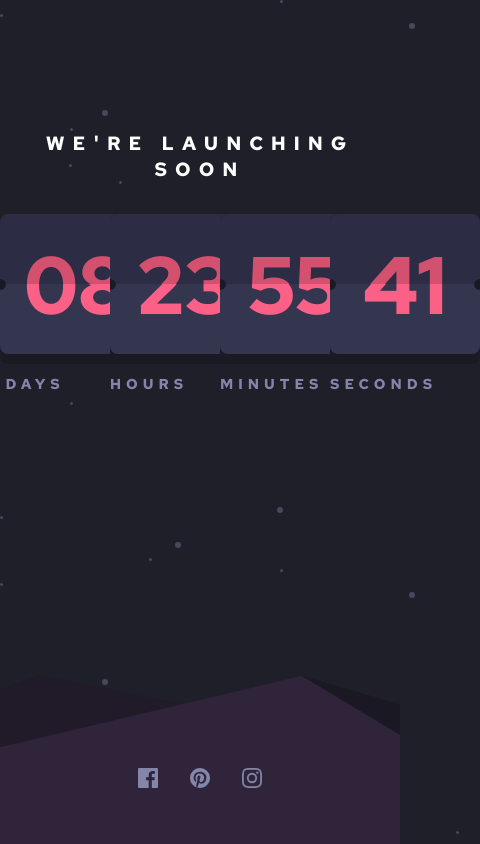
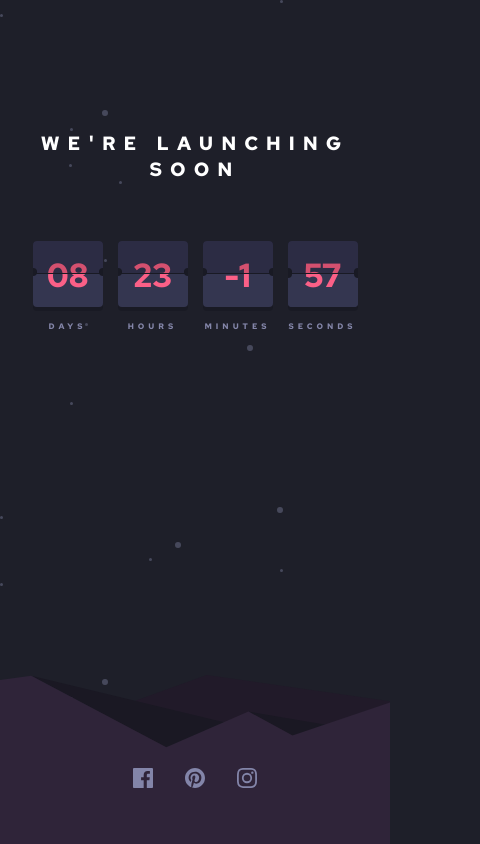
Before and after one commit to Shirajuki/launch-countdown-timer-main, a plain HTML site: page index.html in a window 390 px wide. Shown: the whole page, 480 px wide, since content can reach past the window. Drawn offline with Linux system fonts and the light colour scheme.

Commit message:
feat: countdown implemented

```diff
--- a/index.html
+++ b/index.html
@@ -8,6 +8,7 @@
 		<link rel="preconnect" href="https://fonts.gstatic.com">
 		<link href="https://fonts.googleapis.com/css2?family=Red+Hat+Text:wght@700&display=swap" rel="stylesheet">
 		<link rel="stylesheet" href="style.css">
+		<script src="main.js"></script>
 	</head>
 	<body>
 		<main>
--- /dev/null
+++ b/main.js
@@ -0,0 +1,116 @@
+class Timer {
+  constructor(date, launch) {
+    let diffSeconds = Math.floor((launch.getTime() - date.getTime()) / 1000);
+    this.days = Math.floor(diffSeconds / (3600 * 24));
+    diffSeconds = diffSeconds % (3600 * 24);
+    this.hours = Math.floor(diffSeconds / 3600);
+    this.minutes = Math.floor((diffSeconds % 3600) / 60);
+    this.seconds = Math.floor((diffSeconds % 3600) % 60);
+    this.launched =
+      this.days == 0 &&
+      this.hours == 0 &&
+      this.minutes == 0 &&
+      this.seconds == 0;
+  }
+  countDown() {
+    if (
+      this.days == 0 &&
+      this.hours == 0 &&
+      this.minutes == 0 &&
+      this.seconds == 0
+    ) {
+      this.launched = true;
+    } else if (!this.launched) {
+      this.seconds--;
+      if (
+        this.seconds <= 0 &&
+        (this.minutes > 0 || this.hours > 0 || this.days > 0)
+      ) {
+        this.seconds = 59;
+        this.minutes--;
+        if (this.minutes <= 0 && (this.hours > 0 || this.days > 0)) {
+          if (this.hours) this.minutes = 59;
+          this.hours--;
+          if (this.hours <= 0 && this.days > 0) {
+            this.hours = 23;
+            this.days--;
+          }
+        }
+      }
+    }
+  }
+  getCountDown() {
+    return [this.days, this.hours, this.minutes, this.seconds];
+  }
+  getLaunched() {
+    return this.launched;
+  }
+}
+
+// Init global values
+const date = new Date();
+let launch = new Date();
+launch.setTime(launch.getTime() + 3600 * 24 * 9 * 1000); // initial countdown timer
+console.log(launch);
+// Localstorage for saving countdown timer
+if (localStorage.getItem("countdown")) {
+  launch = new Date(localStorage.getItem("countdown").toString());
+  console.log(launch);
+} else {
+  console.log(launch);
+  localStorage.setItem("countdown", launch.toString());
+}
+const timer = new Timer(date, launch);
+
+// Begin looping onload
+let cards;
+window.addEventListener("load", () => {
+  cards = document.getElementsByClassName("card");
+  const time = timer.getCountDown();
+  for (let i = 0; i < cards.length; i++) {
+    const card = cards[i];
+    const text = ("" + time[i]).length == 1 ? "0" + time[i] : time[i];
+    card.children[0].firstChild.innerText = text;
+    card.children[1].firstChild.innerText = text;
+  }
+  //requestAnimationFrame(loop);
+  loop();
+  setInterval(() => loop(), 2000);
+});
+const pastTime = timer.getCountDown();
+const loop = () => {
+  timer.countDown();
+  for (let i = 0; i < cards.length; i++) {
+    const card = cards[i];
+    const time = timer.getCountDown();
+    // Remove animated cards
+    if (card.children.length == 4) {
+      card.removeChild(card.firstChild);
+      card.removeChild(card.lastChild);
+    }
+    const top = card.children[0].firstChild;
+    const bottom = card.children[1].firstChild;
+    const text = [
+      ("" + pastTime[i]).length == 1 ? "0" + pastTime[i] : pastTime[i],
+      ("" + time[i]).length == 1 ? "0" + time[i] : time[i],
+    ];
+    // Animate the card
+    if (pastTime[i] != time[i]) {
+      pastTime[i] = time[i];
+      const copyTop = document.createElement("div");
+      copyTop.className = "top animate";
+      copyTop.innerHTML = `<h1>${text[0]}</h1>`;
+      card.prepend(copyTop);
+      const copyBottom = document.createElement("div");
+      copyBottom.className = "bottom animate";
+      copyBottom.innerHTML = `<h1>${text[1]}</h1>`;
+      card.appendChild(copyBottom);
+    }
+    top.innerText = text[1];
+    setTimeout(() => {
+      bottom.innerText = text[1];
+    }, 1000);
+    //setTimeout(() => (bottom.innerText = text[0]), 500);
+  }
+  //if (!timer.getLaunched()) requestAnimationFrame(loop);
+};
--- a/style.css
+++ b/style.css
@@ -61,7 +61,8 @@ main {
 .bottom {
 	background-color: var(--neutral2);
 	border-radius: 0 0 8px 8px;
-	transform: translateY(-10px);
+	margin-bottom: 10px;
+	transform-origin: center top;
 }
 .bottom > h1 {
 	transform: translateY(-31%);
@@ -89,11 +90,29 @@ main {
 .top::after, .top::before {
 	top: 100%;
 }
+.bottom::after, .bottom::before {
+	top: auto;
+	bottom: 45%;
+}
+.bottom.animate::after, .bottom.animate::before {
+	top: 0%;
+}
 .top {
 	position: absolute;
 	top: 0;
 	background-color: #2C2C44;
 	border-radius: 8px 8px 0 0;
+	transform-origin: center bottom;
+}
+.top.animate {
+	z-index: 1000;
+	animation: downflip 500ms linear 0ms 1 normal forwards;
+}
+.bottom.animate {
+	z-index: 1000;
+	animation: upflip 500ms linear 500ms 1 normal forwards;
+	position: absolute;
+	transform: rotateX(90deg);
 }
 .top > h1 {
 	transform: translateY(33%);
@@ -146,7 +165,23 @@ footer svg path {
 footer svg:hover path {
 	fill: var(--primary2);
 }
-@media only screen and (max-width: 375px) {
+@keyframes downflip {
+	from {
+		transform: rotateX(0deg);
+	}
+	to {
+		transform: rotateX(90deg);
+	}
+}
+@keyframes upflip {
+	from {
+		transform: rotateX(90deg);
+	}
+	to {
+		transform: rotateX(0deg);
+	}
+}
+@media only screen and (max-width: 715px) {
   body {
 		font-size: 10px;
   }
@@ -162,7 +197,7 @@ footer svg:hover path {
 		transform: translateY(41%);
 	}
 	.bottom {
-		transform: translateY(-4px);
+		margin-bottom: 4px;
 		border-radius: 0 0 4px 4px;
 	}
 	.bottom > h1 {
@@ -179,6 +214,9 @@ footer svg:hover path {
 		border-bottom-right-radius: 0;
 		border-top-left-radius: 4px;
 		border-bottom-left-radius: 4px;
+	}
+	.bottom::after, .bottom::before {
+		bottom: 43%;
 	}
 	.countdown {
 		grid-gap: 15px;
```
